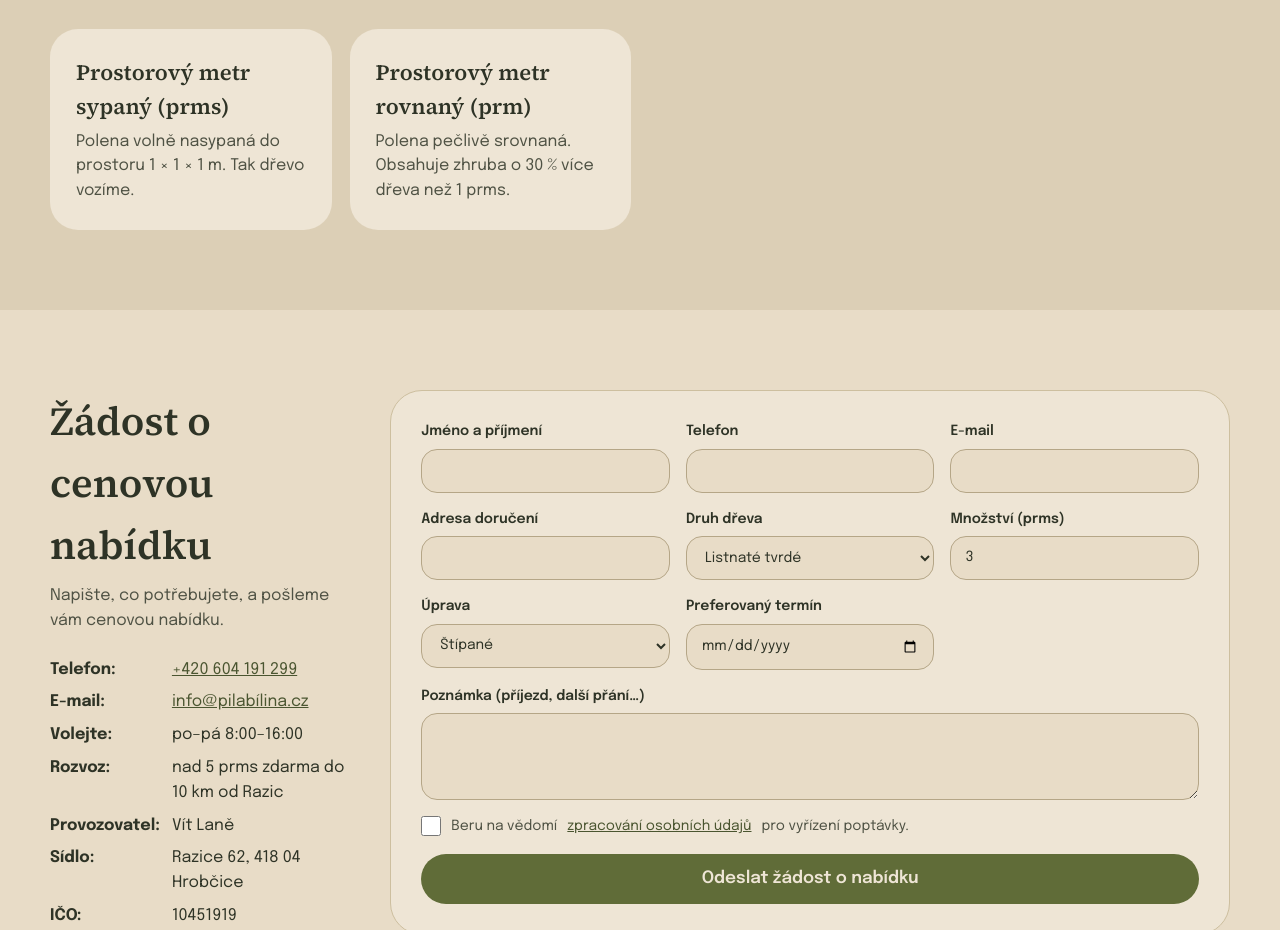
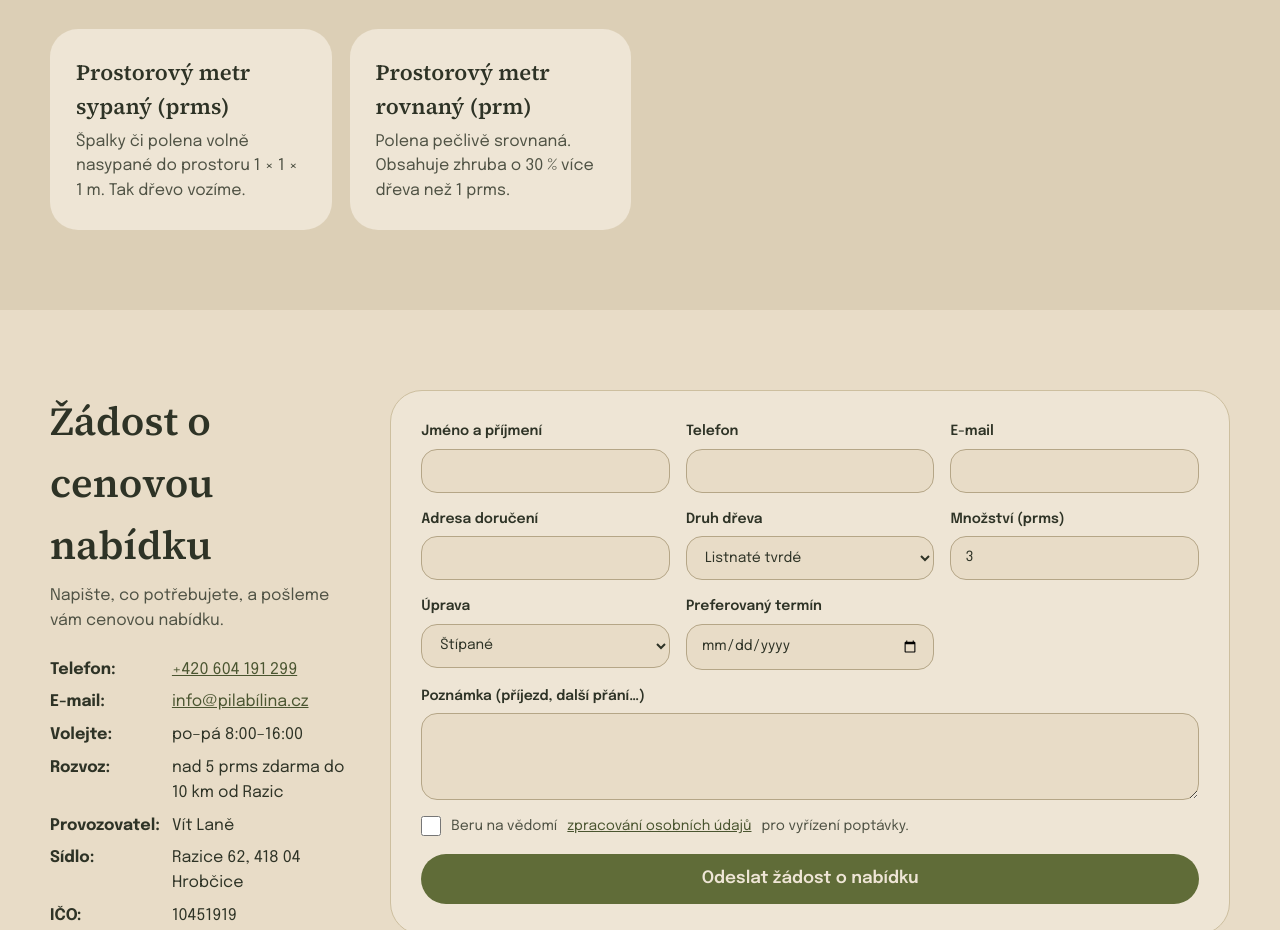
Before and after one commit to MalamutCZ/drevolane, a plain HTML site: page index.html in a window 1280 px wide. Shown: the part 3563-4493 px from the top of the page. Drawn offline with Linux system fonts and the light colour scheme.

Commit message:
Jednotky: špalky či polena
Co-Authored-By: Claude Opus 5.5 <noreply@anthropic.com>
Claude-Session: https://claude.ai/code/session_01LhfiGbaCpK8exTqu4F3WSw

```diff
--- a/index.html
+++ b/index.html
@@ -354,7 +354,7 @@ Palivové dřevo, Pila Bílina
 <h2>Kolik je vlastně metr dřeva?</h2>
 <p class="lead">Dřevo se prodává v různých jednotkách. Ať víte, co přesně kupujete:</p>
 <div class="grid">
-<div class="card unit"><h3>Prostorový metr sypaný (prms)</h3><p>Polena volně nasypaná do prostoru 1 × 1 × 1 m. Tak dřevo vozíme.</p></div>
+<div class="card unit"><h3>Prostorový metr sypaný (prms)</h3><p>Špalky či polena volně nasypané do prostoru 1 × 1 × 1 m. Tak dřevo vozíme.</p></div>
 <div class="card unit"><h3>Prostorový metr rovnaný (prm)</h3><p>Polena pečlivě srovnaná. Obsahuje zhruba o 30 % více dřeva než 1 prms.</p></div>
 </div>
 </div>
```
